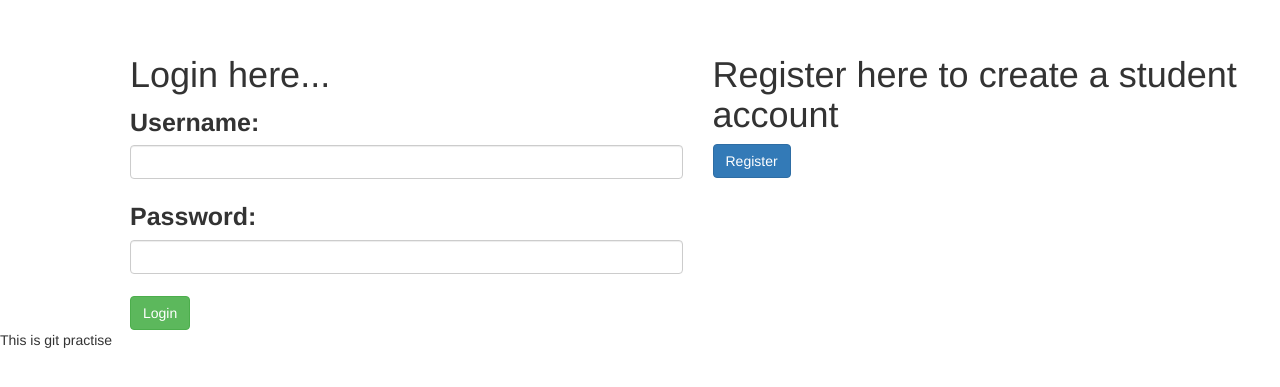
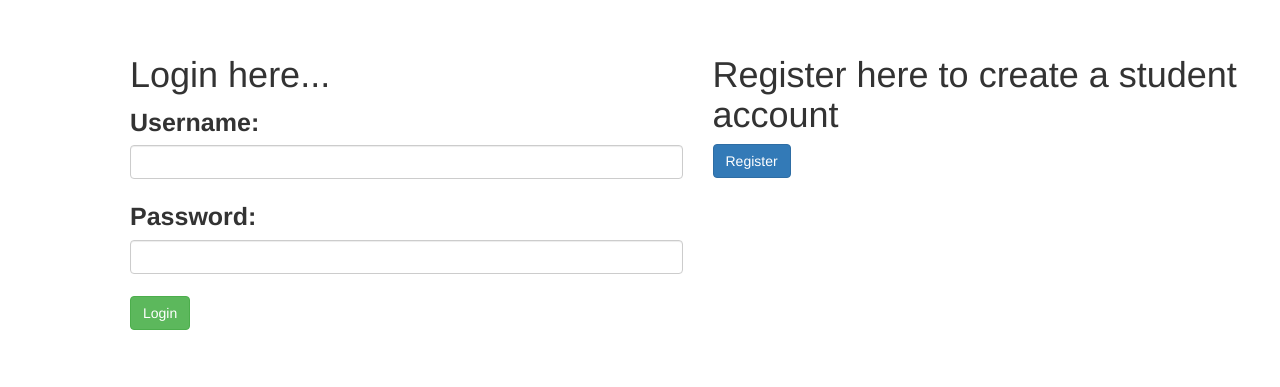
Before and after one commit to nandini5094/Student, an Angular app: page / in a window 1280 px wide. Shown: the part 165-552 px from the top of the page. Built offline with nearby package versions, Linux system fonts and the light colour scheme.

Commit message:
second commit

```diff
--- a/src/app/grelogin/grelogin.component.html
+++ b/src/app/grelogin/grelogin.component.html
@@ -22,8 +22,3 @@
         </div>
     </div>
 </div>
-
-
-<div>
-    This is git practise
-</div>
```
